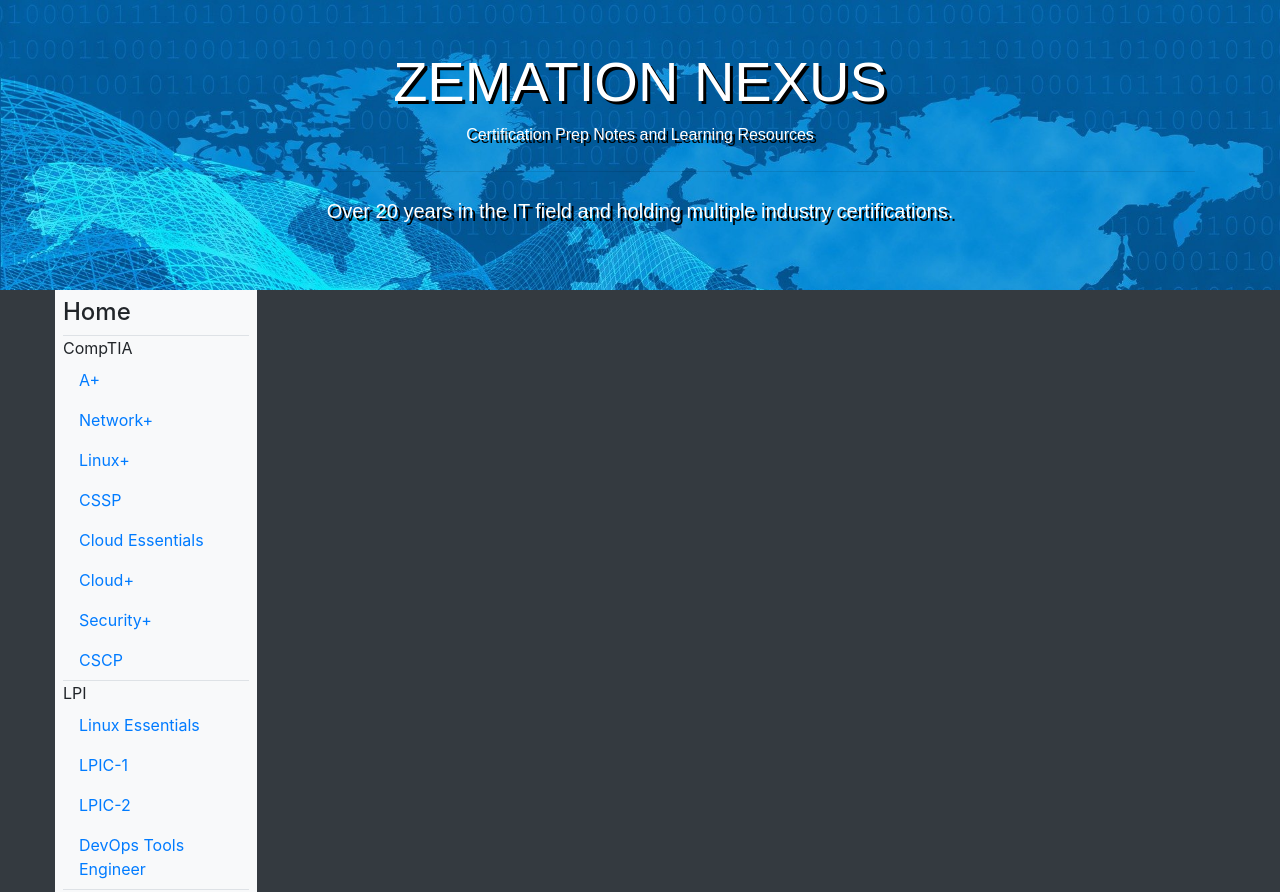
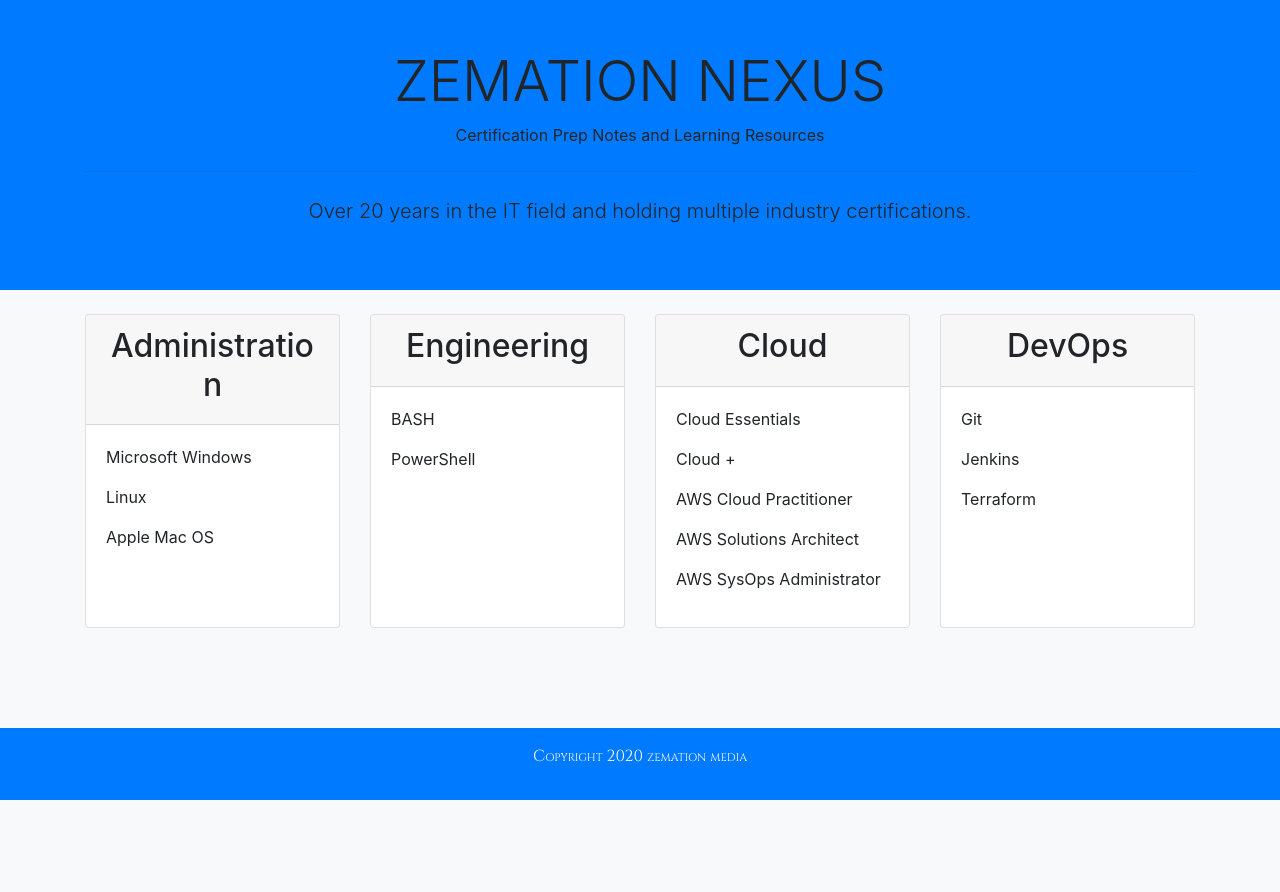
Before and after one commit to zemation/zemation-net, a plain HTML site: page src/index.html in a window 1280 px wide. Shown: the top 892 px of the page. After the commit the page ends 800 px from the top, so only its background shows below. Drawn offline with nearby package versions, Linux system fonts and the light colour scheme.

Commit message:
Started adding body content

```diff
--- a/src/css/styles.css
+++ b/src/css/styles.css
@@ -7,11 +7,16 @@
   color: white;
 }
 
-nav {
-  font-family: "Cinzel", serif;
-}
-
 #copy {
   font-family: "Cinzel", serif;
   font-variant: small-caps;
 }
+
+h1,
+h2,
+h3,
+h4,
+h5,
+h6 {
+  text-align: center;
+}
--- a/src/index.html
+++ b/src/index.html
@@ -7,12 +7,10 @@
     <link href="css/styles.css" type="text/css" rel="stylesheet" />
     <link href="https://fonts.googleapis.com/css2?family=Cinzel&family=Roboto+Condensed&family=Share+Tech&display=swap" rel="stylesheet">
   </head>
-  <body class="bg-dark">
-    <header>
-      <!-- Image and text -->
+  <body class="bg-light">
+    <header class="mb-4">
 
-
-      <div class="jumbotron-fluid text-center m-auto p-5" id="banner">
+      <div class="jumbotron-fluid text-center m-auto p-5 bg-primary">
       <div class="container">
         <h1 class="display-4">ZEMATION NEXUS</h1>
         <p>Certification Prep Notes and Learning Resources</p>
@@ -25,9 +23,89 @@
       </div>
     </div>
     </header>
-    <ul>
+
+    <div class="container mx-auto">
+      <div class="row">
+      <div class="col-3">
+        <div class="card h-100">
+          <div class="card-header">
+            <h2>Administration</h2>
+
+          </div>
+          <div class="card-image">
+
+          </div>
+          <div class="card-body">
+            <p>Microsoft Windows</p>
+            <p>Linux</p>
+            <p>Apple Mac OS</p>
+
+          </div>
+        </div>
+      </div>
+      <div class="col-3">
+        <div class="card h-100">
+          <div class="card-header">
+            <h2>Engineering</h2>
+
+          </div>
+          <div class="card-image">
+
+          </div>
+          <div class="card-body">
+            <p>BASH</p>
+            <p>PowerShell</p>
+
+          </div>
+        </div>
+      </div>
+      <div class="col-3">
+        <div class="card h-100">
+          <div class="card-header">
+            <h2>Cloud</h2>
+
+          </div>
+          <div class="card-image">
+
+          </div>
+          <div class="card-body">
+            <p>Cloud Essentials</p>
+            <p>Cloud +</p>
+            <p>AWS Cloud Practitioner</p>
+            <p>AWS Solutions Architect</p>
+            <p>AWS SysOps Administrator</p>
+
+          </div>
+        </div>
+      </div>
+      <div class="col-3">
+        <div class="card h-100">
+          <div class="card-header">
+            <h2>DevOps</h2>
+
+          </div>
+          <div class="card-image">
+
+          </div>
+          <div class="card-body">
+            <p>Git</p>
+            <p>Jenkins</p>
+            <p>Terraform</p>
+
+          </div>
+        </div>
+      </div>
+
+    </div>
+
+    </div>
 
 
+
+
+
+
+    <!--
 
     <div class="container-fluid">
       <div class="col-2 p-2 bg-light">
@@ -106,12 +184,12 @@
 
     </div>
 
+-->
 
 
 
 
-
-<footer class="container-fluid mx-auto text-center text-white bg-dark">
+<footer class="container-fluid mx-auto text-center text-white bg-primary fixed-bottom">
   <p class="p-3 mx-auto" id="copy">Copyright 2020 zemation media</p>
 </footer>
 
```
